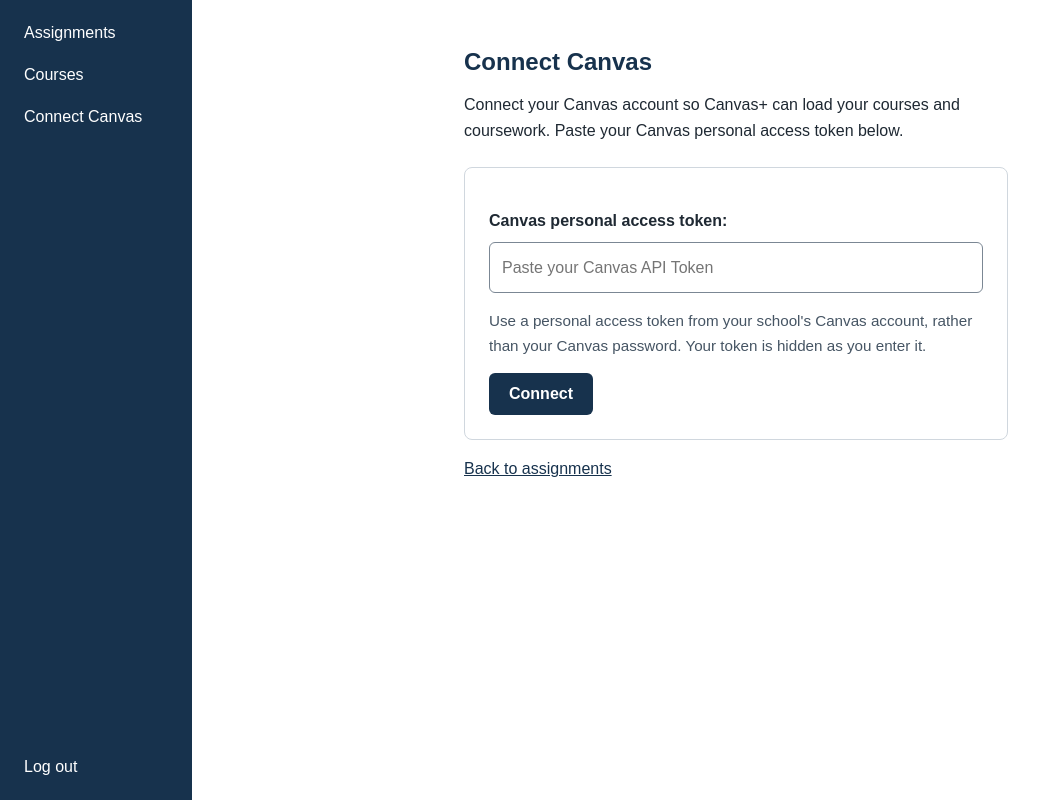
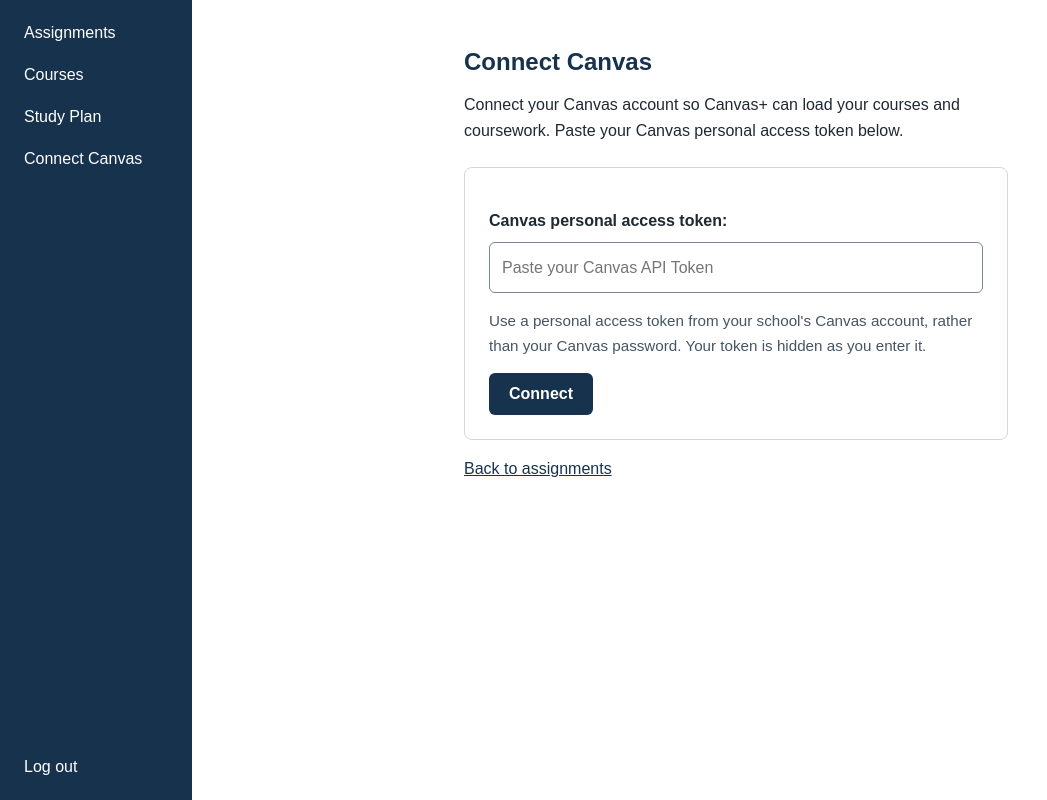
Before and after one commit to CS4300-CS5300-FA26/team-6, a Django app: page /accounts/connect-canvas/ in a window 1280 px wide. Shown: the whole page, without its empty margins (0-1047 px from the left). Run offline with Django 5.2, Linux system fonts and the light colour scheme; the visitor is signed in with stand-in values (Sample User, id 1).

Commit message:
feat: link to the study plan from the sidebar
The study plan lives on the availability page, which had no navigation entry.

```diff
--- a/canvas_plus/templates/base.html
+++ b/canvas_plus/templates/base.html
@@ -18,6 +18,7 @@
             <li><a href="{% url 'assignment_list' %}">Assignments</a></li>
             {% if user.is_authenticated %}
                 <li><a href="{% url 'course_list' %}">Courses</a></li>
+                <li><a href="{% url 'availability:list' %}">Study Plan</a></li>
                 <li><a href="{% url 'connect_canvas' %}">Connect Canvas</a></li>
                 <li class="logout-item">
                     <form method="post" action="{% url 'logout' %}">
```
